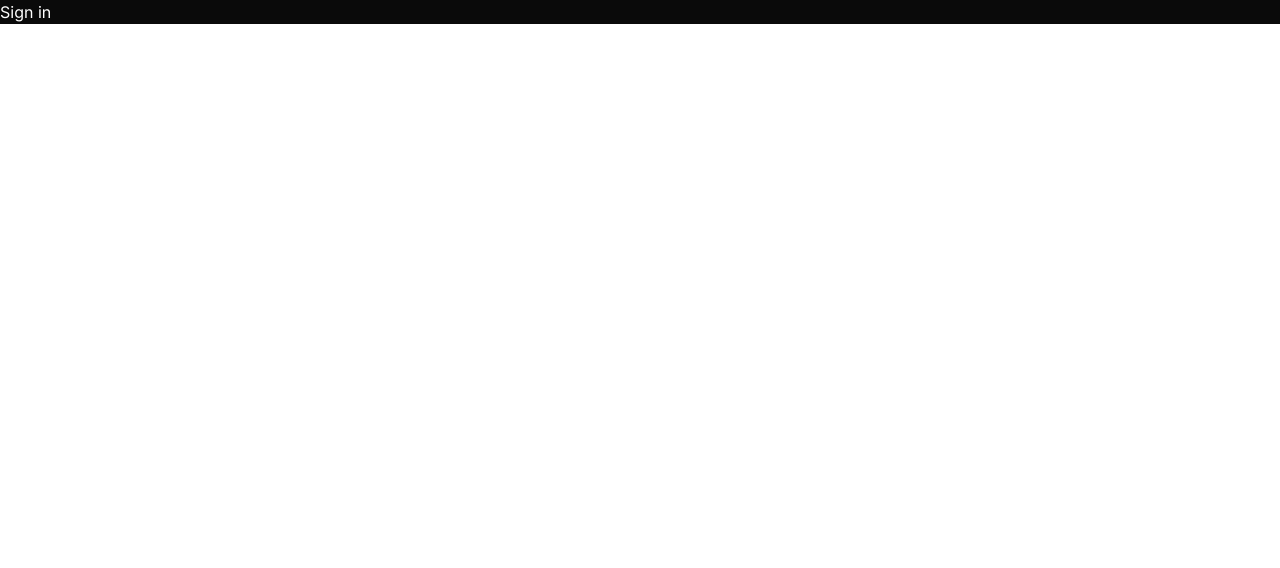
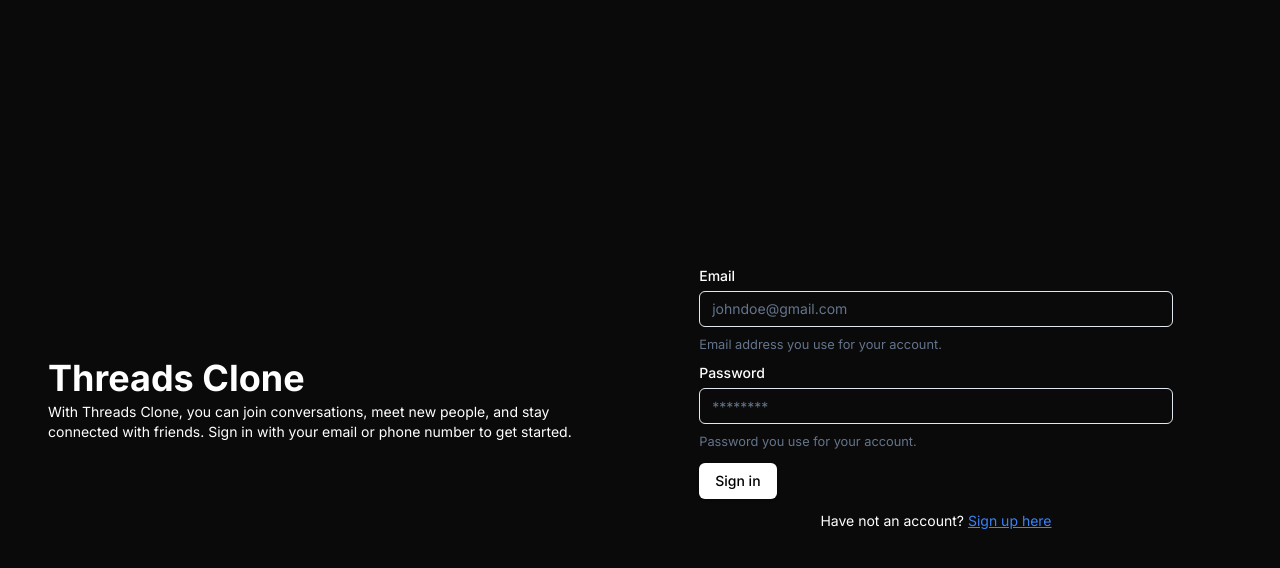
Before and after one commit to RidloGhifary/threads-clone, a Next.js app: page /sign-in in a window 1280 px wide. Shown: the top 568 px of the page. Built offline with nearby package versions, Linux system fonts and the light colour scheme.

Commit message:
feat: create sign in page

```diff
--- /dev/null
+++ b/app/(auth)/_components/header.tsx
@@ -0,0 +1,16 @@
+export default function AuthHeader({
+  title,
+  description,
+}: {
+  title: string;
+  description: string;
+}) {
+  return (
+    <div className="flex flex-col items-center justify-center space-y-1 md:items-start">
+      <h1 className="text-3xl font-bold md:text-4xl">{title}</h1>
+      <p className="text-center text-sm md:max-w-[90%] md:text-left">
+        {description}
+      </p>
+    </div>
+  );
+}
--- a/app/(auth)/sign-in/page.tsx
+++ b/app/(auth)/sign-in/page.tsx
@@ -1,3 +1,18 @@
+import AuthHeader from "../_components/header";
+import SignInForm from "@/components/auth/sign-in";
+
 export default function SignIn() {
-  return <h1>Sign in</h1>;
+  return (
+    <section className="container">
+      <div className="grid min-h-screen gap-3 px-4 py-8 md:grid-cols-2 md:gap-0">
+        <AuthHeader
+          title="Threads Clone"
+          description="With Threads Clone, you can join conversations, meet new people, and stay connected with friends. Sign in with your email or phone number to get started."
+        />
+        <div className="flex flex-col justify-center">
+          <SignInForm />
+        </div>
+      </div>
+    </section>
+  );
 }
--- a/app/(auth)/sign-up/page.tsx
+++ b/app/(auth)/sign-up/page.tsx
@@ -1,19 +1,18 @@
 import SignUpForm from "@/components/auth/sign-up";
+import AuthHeader from "../_components/header";
 
 export default function SignUp() {
   return (
     <section className="container">
       <div className="grid min-h-screen gap-3 px-4 py-8 md:grid-cols-2 md:gap-0">
-        <div className="flex flex-col items-center justify-center space-y-1 md:items-start">
-          <h1 className="text-3xl font-bold md:text-4xl">Threads Clone</h1>
-          <p className="text-center text-sm md:max-w-[90%] md:text-left">
-            Threads Clone is a social media web application where users can
+        <AuthHeader
+          title="Threads Clone"
+          description="Threads Clone is a social media web application where users can
             create, share, and interact with threads. Users can create threads
             by writing a title and a description, and then add posts to the
             thread. Other users can upvote or downvote posts, and users can
-            comment on posts.
-          </p>
-        </div>
+            comment on posts."
+        />
         <div className="flex flex-col justify-center">
           <SignUpForm />
         </div>
--- /dev/null
+++ b/components/auth/sign-in.tsx
@@ -0,0 +1,103 @@
+"use client";
+
+import { zodResolver } from "@hookform/resolvers/zod";
+import { useForm } from "react-hook-form";
+import { z } from "zod";
+
+import { Button } from "@/components/ui/button";
+import {
+  Form,
+  FormControl,
+  FormDescription,
+  FormField,
+  FormItem,
+  FormLabel,
+  FormMessage,
+} from "@/components/ui/form";
+import { Input } from "@/components/ui/input";
+import Link from "next/link";
+
+const formSchema = z.object({
+  email: z.string().email({ message: "Not valid email." }).trim(),
+  password: z.string().min(8, { message: "Min 8 characters." }),
+});
+
+export default function SignInForm() {
+  const form = useForm<z.infer<typeof formSchema>>({
+    resolver: zodResolver(formSchema),
+    defaultValues: {
+      email: "",
+      password: "",
+    },
+  });
+
+  function onSubmit(values: z.infer<typeof formSchema>) {
+    // Do something with the form values.
+    // ✅ This will be type-safe and validated.
+    console.log(values);
+  }
+
+  return (
+    <div>
+      <Form {...form}>
+        <form
+          onSubmit={form.handleSubmit(onSubmit)}
+          className="mx-auto space-y-3 sm:w-[80%]"
+        >
+          <FormField
+            control={form.control}
+            name="email"
+            render={({ field }) => (
+              <FormItem>
+                <div className="flex items-center justify-between">
+                  <FormLabel>Email</FormLabel>
+                  <FormMessage className="text-sm text-destructive" />
+                </div>
+                <FormControl>
+                  <Input
+                    type="email"
+                    placeholder="johndoe@gmail.com"
+                    {...field}
+                  />
+                </FormControl>
+                <FormDescription>
+                  Email address you use for your account.
+                </FormDescription>
+              </FormItem>
+            )}
+          />
+          <FormField
+            control={form.control}
+            name="password"
+            render={({ field }) => (
+              <FormItem>
+                <div className="flex items-center justify-between">
+                  <FormLabel>Password</FormLabel>
+                  <FormMessage className="text-sm text-destructive" />
+                </div>
+                <FormControl>
+                  <Input type="password" placeholder="********" {...field} />
+                </FormControl>
+                <FormDescription>
+                  Password you use for your account.
+                </FormDescription>
+              </FormItem>
+            )}
+          />
+          <Button
+            type="submit"
+            className="w-full bg-white text-black hover:bg-white/80 md:w-fit"
+          >
+            Sign in
+          </Button>
+          <p className="text-center text-sm">
+            Have not an account?{" "}
+            <Link href="/sign-up" className="text-link underline">
+              Sign up here
+            </Link>
+          </p>
+        </form>
+      </Form>
+    </div>
+  );
+}
```
